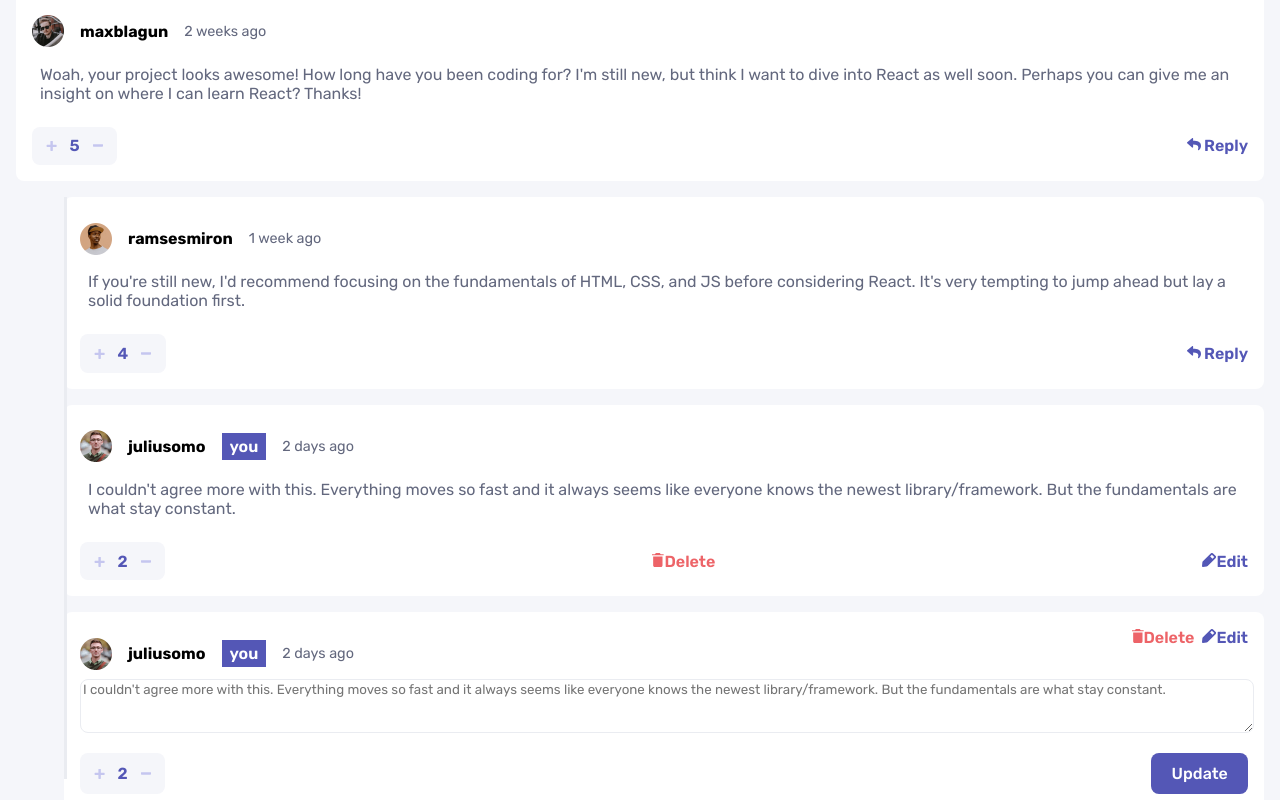
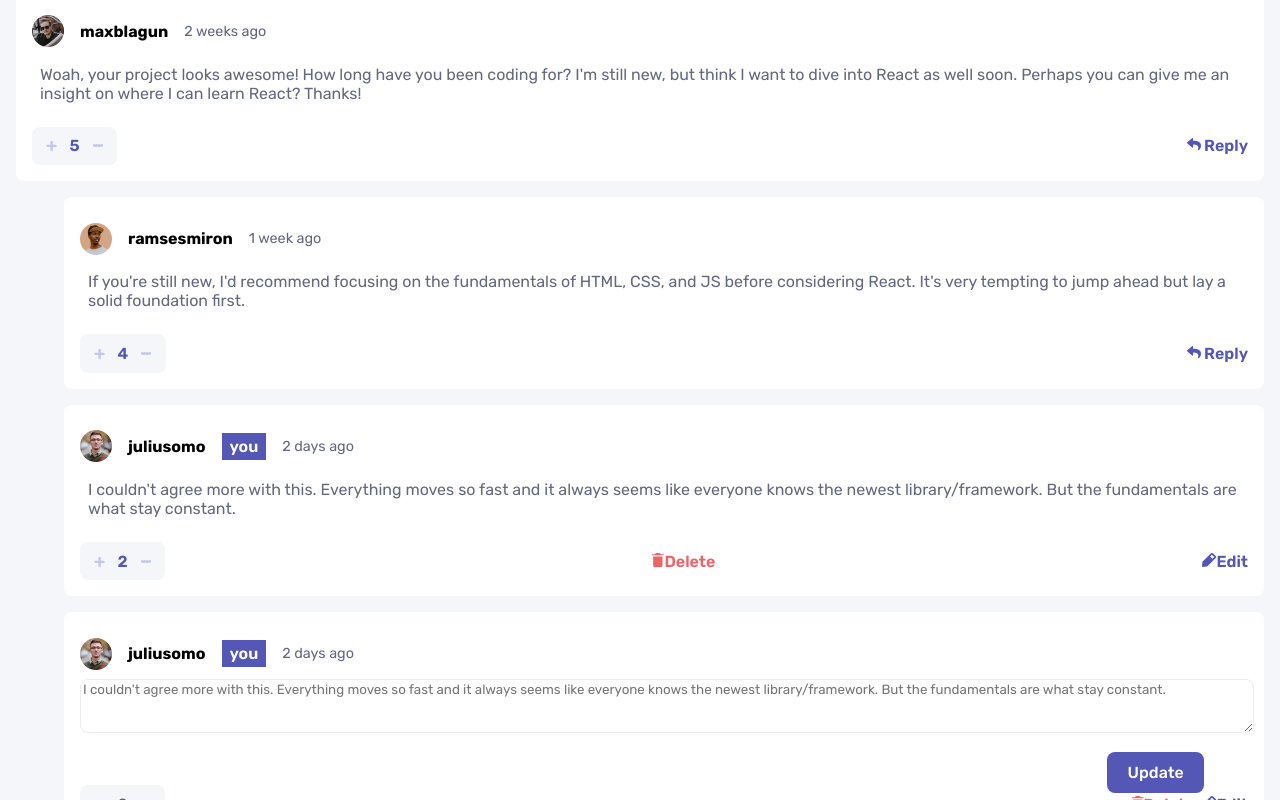
Before and after one commit to letizia-sorrentino/interactive-comments-section, a React (Vite) app: page / in a window 1280 px wide. Both pictures are taken after a click on the button "Edit". Shown: the part 250-1050 px from the top of the page. Built offline with nearby package versions, Linux system fonts and the light colour scheme.

Commit message:
updated styles

```diff
--- a/src/components/CommentBox/CommentBox.css
+++ b/src/components/CommentBox/CommentBox.css
@@ -116,7 +116,8 @@
   background: #eaecf1;
   content: "";
   top: 0;
-  height: 95%;
+  height: 100%;
   position: absolute;
   width: 3px;
+  left: -11%;
 }
--- a/src/components/ReplyForm/ReplyForm.css
+++ b/src/components/ReplyForm/ReplyForm.css
@@ -16,7 +16,15 @@
   font-family: inherit;
   color: #63687e;
   margin-bottom: 1rem;
+  outline: none;
 }
+
+.replyInput:active,
+.replyInput:hover {
+  cursor: pointer;
+  border-color: #5457b6;
+}
+
 
 .replyHeader {
   display: flex;
--- a/src/components/UpdateForm/UpdateForm.css
+++ b/src/components/UpdateForm/UpdateForm.css
@@ -1,5 +1,6 @@
     .updateCommentForm {
         padding: 1rem;
+        position: relative;
     }
 
     .updateCommentHeader {
@@ -22,8 +23,15 @@
         font-family: inherit;
         color: #63687e;
         margin-bottom: 1rem;
+        outline: none;
+
     }
 
+    .updateInput:active,
+    .updateInput:hover {
+        cursor: pointer;
+        border-color: #5457b6;
+    }
 
     .updateButton {
         border-radius: 8px;
@@ -36,5 +44,14 @@
         transition: border-color 0.25s;
         color: white;
         background-color: #5457b6;
-        justify-self: flex-end;
+        position: absolute;
+        top: 8.75rem;
+        right: 5%;
     }
+
+    .updateButtonsContainer {
+        display: flex;
+        justify-content: space-between;
+        align-items: center;
+        margin-top: 2rem;
+    }
--- a/src/components/UpdateForm/UpdateForm.tsx
+++ b/src/components/UpdateForm/UpdateForm.tsx
@@ -55,6 +55,31 @@ const UpdateForm: React.FC<UpdateFormProps> = ({
             )}
             <p className="createdAt">{comment.createdAt}</p>
           </div>
+        </div>
+        <textarea
+          className="updateInput"
+          placeholder={comment.content}
+          onChange={handleUpdateChange}
+        ></textarea>
+        <button className="updateButton" onClick={handleUpdateSubmit}>
+          Update
+        </button>
+        <div className="updateButtonsContainer">
+          <div className="scoreButton">
+            <img
+              className="iconPlus"
+              src={IconPlus}
+              alt="iconPlus"
+              onClick={() => addScore(comment.id)}
+            ></img>
+            <div className="commentScore">{comment.score}</div>
+            <img
+              className="iconMinus"
+              src={IconMinus}
+              alt="iconMinus"
+              onClick={() => subtractScore(comment.id)}
+            ></img>
+          </div>
           <div>
             {comment.user.username !== currentUser ? (
               <button className="replyButton" onClick={() => {}}>
@@ -67,7 +92,6 @@ const UpdateForm: React.FC<UpdateFormProps> = ({
                   className="deleteButton"
                   onClick={() => onDelete(comment)}
                 >
-                  {" "}
                   <img
                     className="iconDelete"
                     src={IconDelete}
@@ -88,31 +112,6 @@ const UpdateForm: React.FC<UpdateFormProps> = ({
             )}
           </div>
         </div>
-        <textarea
-          className="updateInput"
-          placeholder={comment.content}
-          onChange={handleUpdateChange}
-        ></textarea>
-        <div className="buttonsContainer">
-          <div className="scoreButton">
-            <img
-              className="iconPlus"
-              src={IconPlus}
-              alt="iconPlus"
-              onClick={() => addScore(comment.id)}
-            ></img>
-            <div className="commentScore">{comment.score}</div>
-            <img
-              className="iconMinus"
-              src={IconMinus}
-              alt="iconMinus"
-              onClick={() => subtractScore(comment.id)}
-            ></img>
-          </div>
-          <button className="updateButton" onClick={handleUpdateSubmit}>
-            Update
-          </button>
-        </div>
       </form>
     </>
   );
```
